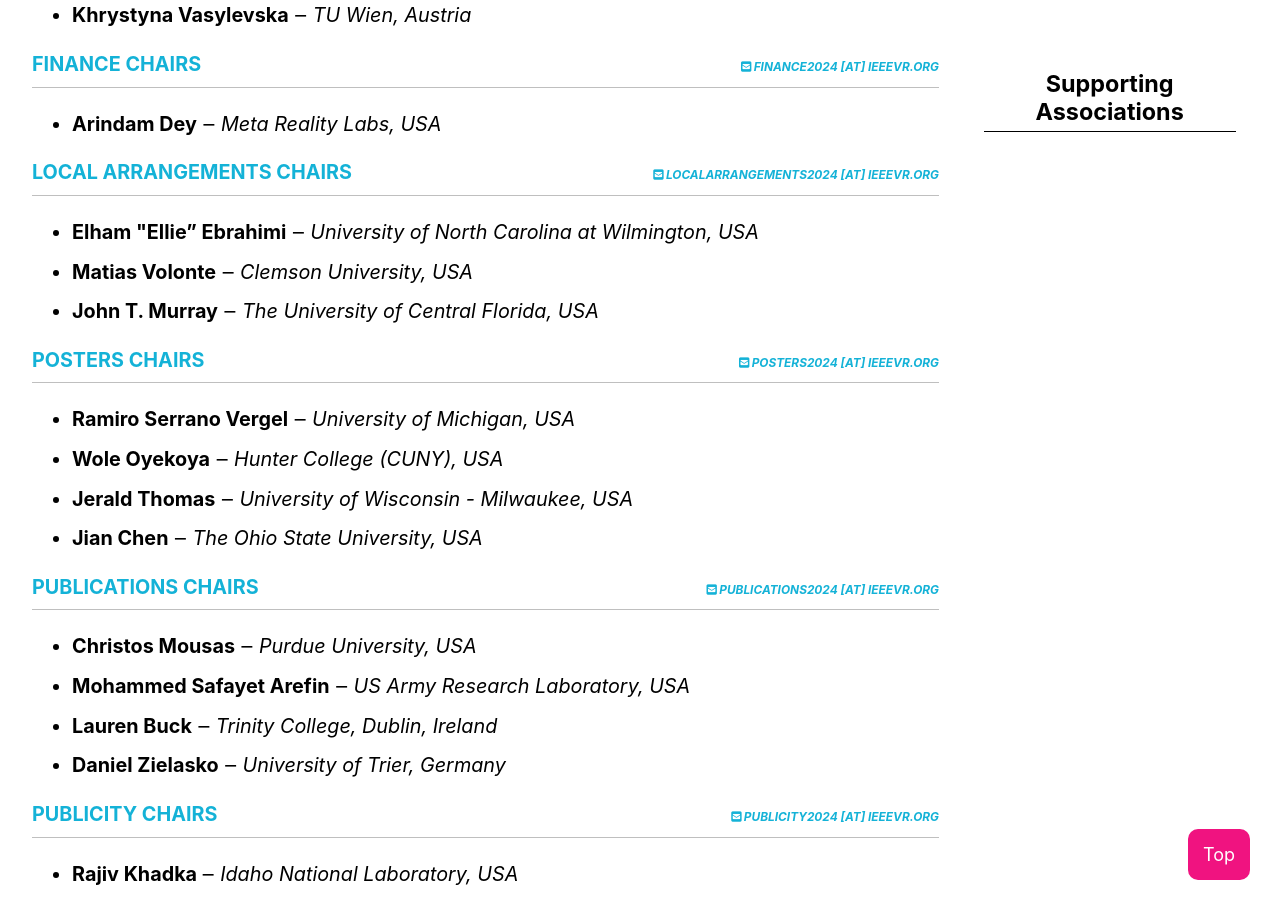
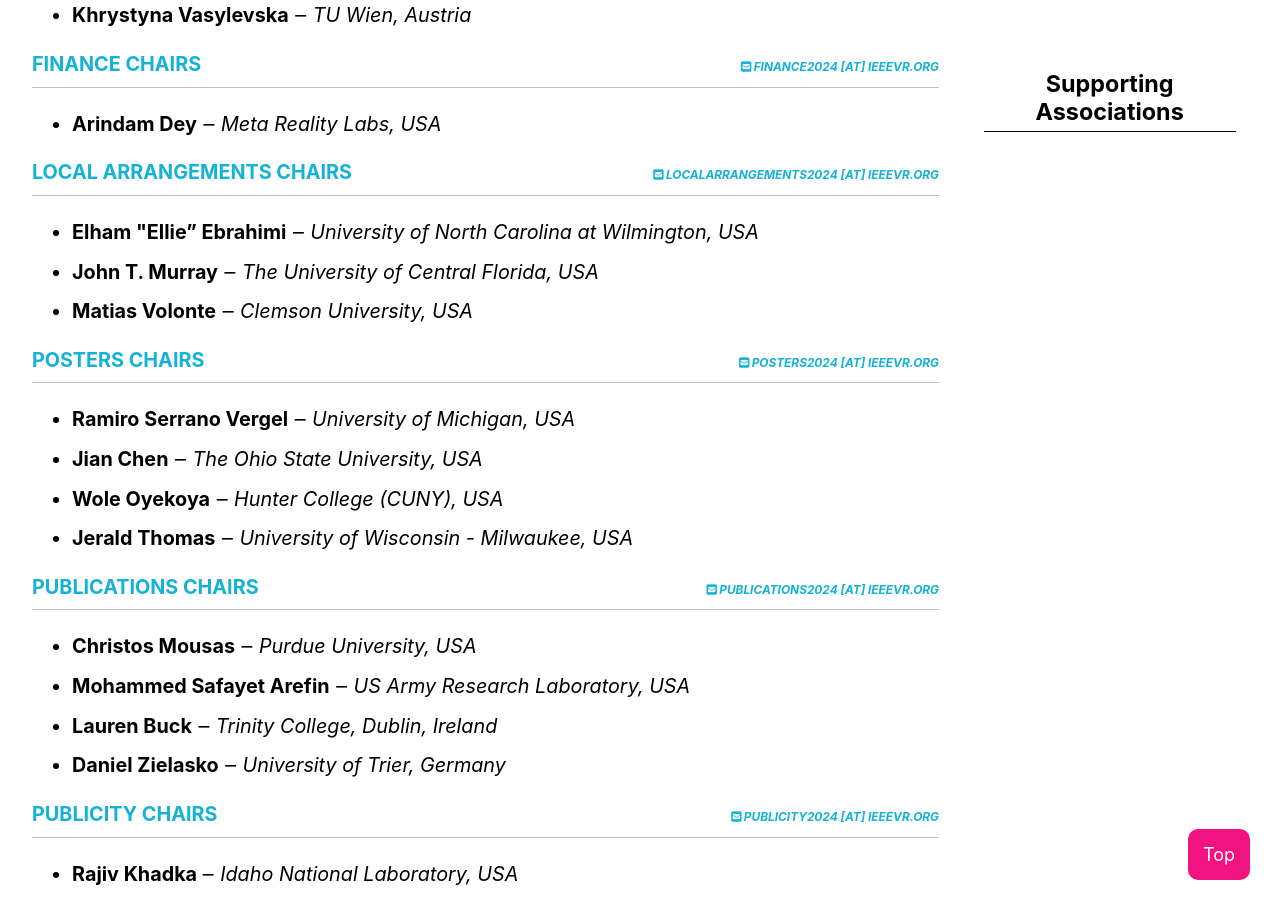
Before and after one commit to ieeevr/2024, a Jekyll site: the page built from committees/conference-committee/index.md, in a window 1280 px wide and 900 px high, scrolled down 1728 px. Built offline with Jekyll 4.4.1, drawn with Linux system fonts in a browser that asks for light colours; cached includes are drawn as plain includes; nearby versions of some CDN libraries.

Commit message:
committee

```diff
--- a/committees/conference-committee/index.md
+++ b/committees/conference-committee/index.md
@@ -65,17 +65,17 @@ title_separator: "|"
 	<h2>Local Arrangements Chairs <div class="floatRight"><i class="fas fa-fw fa-envelope-square emailIconSm" style=""></i><i class="emailTextSm">localarrangements2024 [at] ieeevr.org</i></div></h2>
 	<ul>
 		<li><span class="bold">Elham "Ellie” Ebrahimi</span> &#x2012; <i>University of North Carolina at Wilmington, USA</i></li>
+		<li><span class="bold">John T. Murray</span> &#x2012; <i>The University of Central Florida, USA</i></li>
 		<li><span class="bold">Matias Volonte</span> &#x2012; <i>Clemson University, USA</i></li>
-		<li><span class="bold">John T. Murray</span> &#x2012; <i>The University of Central Florida, USA</i></li>
 	</ul>
 </div>
 <div>
 	<h2>Posters Chairs <div class="floatRight"><i class="fas fa-fw fa-envelope-square emailIconSm" style=""></i><i class="emailTextSm">posters2024 [at] ieeevr.org</i></div></h2>
 	<ul>
 		<li><span class="bold">Ramiro Serrano Vergel</span> &#x2012; <i>University of Michigan, USA</i></li>
+		<li><span class="bold">Jian Chen</span> &#x2012; <i>The Ohio State University, USA</i></li>
 		<li><span class="bold">Wole Oyekoya</span> &#x2012; <i>Hunter College (CUNY), USA</i></li>
 		<li><span class="bold">Jerald Thomas</span> &#x2012; <i>University of Wisconsin - Milwaukee, USA</i></li>
-		<li><span class="bold">Jian Chen</span> &#x2012; <i>The Ohio State University, USA</i></li>
 	</ul>
 </div>
 <div>
```
